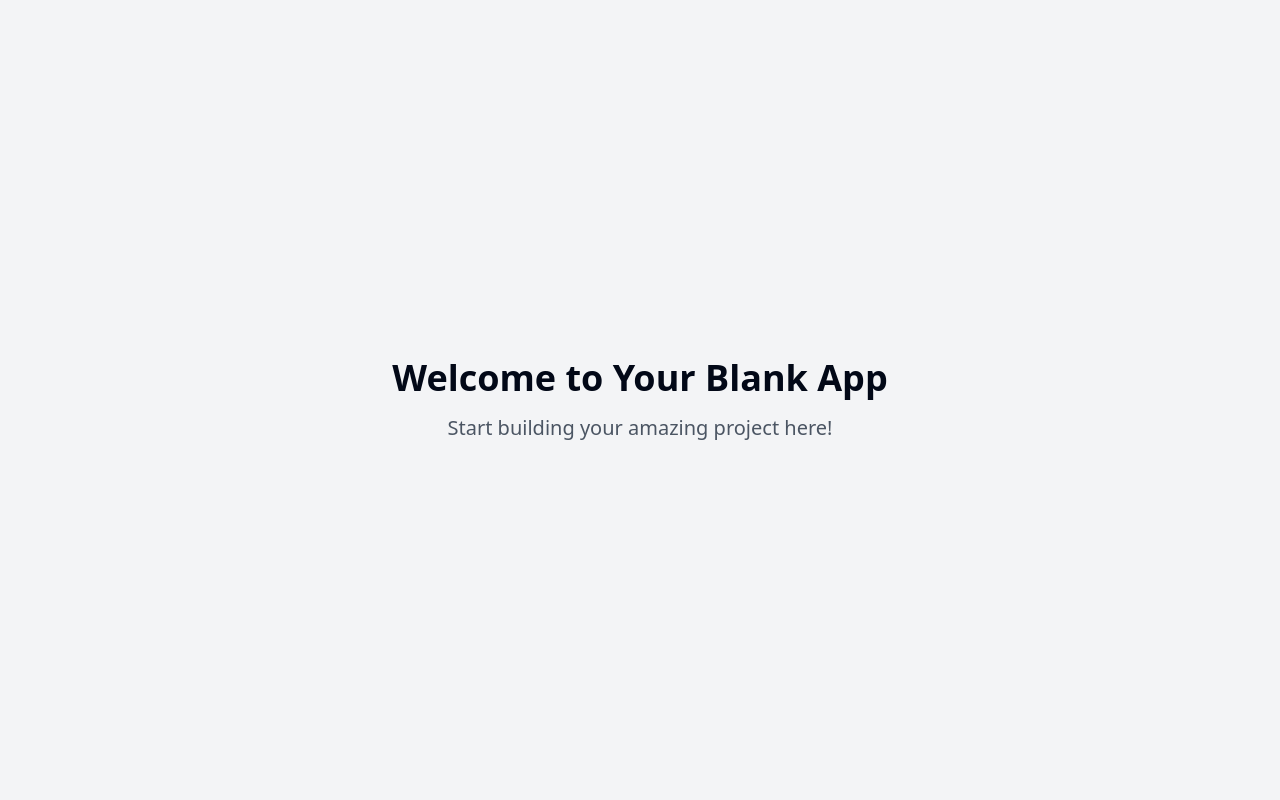
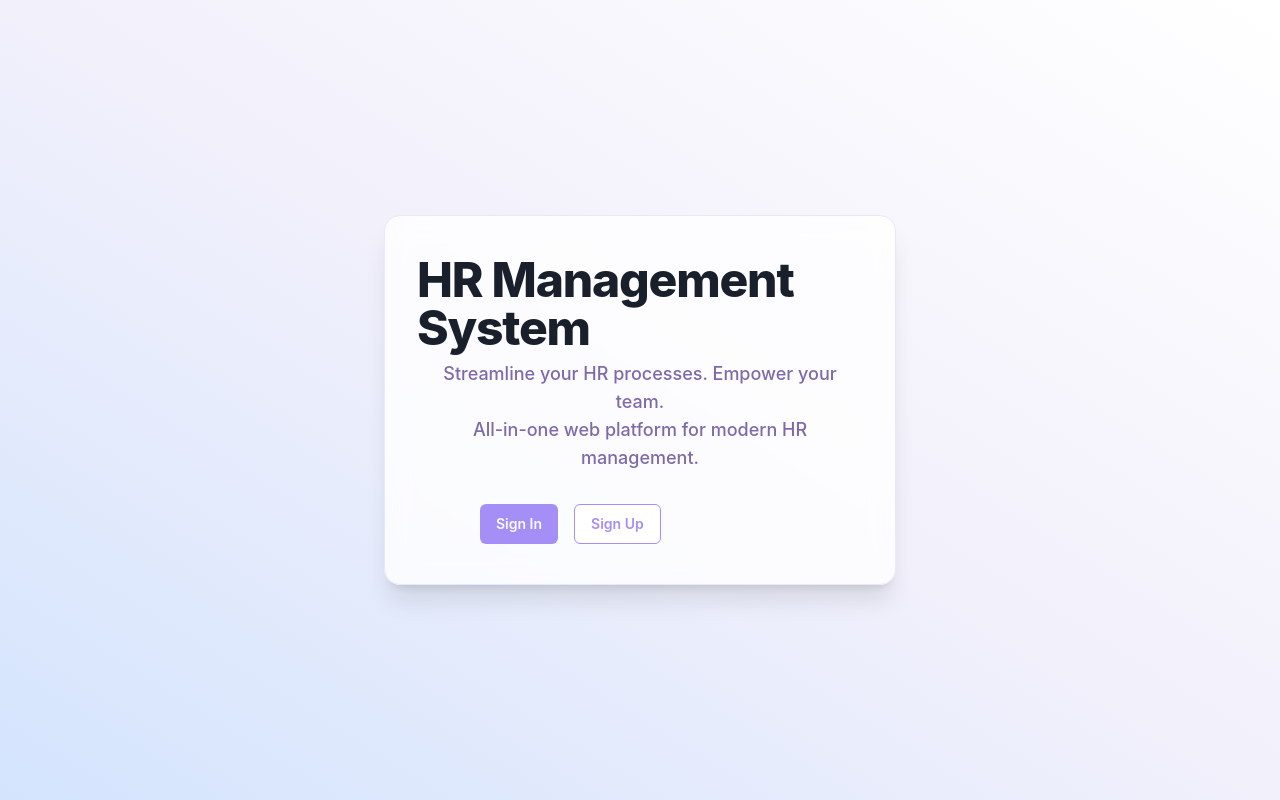
Before and after one commit to JmMNDZA/hresource-hub-connect, a React (Vite) app: page / in a window 1280 px wide. Built offline with nearby package versions, Linux system fonts and the light colour scheme.

Commit message:
Add sign in/up buttons and forms
Implement sign in and sign up buttons on the home page. Add sign up form with "Name", "Email", "Password", and "Confirm Password" fields.

```diff
--- /dev/null
+++ b/src/components/SignInDialog.tsx
@@ -0,0 +1,43 @@
+
+import * as React from "react";
+import {
+  Dialog,
+  DialogTrigger,
+  DialogContent,
+  DialogHeader,
+  DialogTitle,
+  DialogDescription,
+  DialogFooter,
+  DialogClose
+} from "@/components/ui/dialog";
+import { Button } from "@/components/ui/button";
+
+const SignInDialog = () => {
+  const [open, setOpen] = React.useState(false);
+  return (
+    <Dialog open={open} onOpenChange={setOpen}>
+      <DialogTrigger asChild>
+        <Button className="w-full md:w-auto bg-primary text-primary-foreground font-semibold">
+          Sign In
+        </Button>
+      </DialogTrigger>
+      <DialogContent className="max-w-xs">
+        <DialogHeader>
+          <DialogTitle>Sign In</DialogTitle>
+          <DialogDescription>
+            Sign in functionality coming soon.
+          </DialogDescription>
+        </DialogHeader>
+        <DialogFooter>
+          <DialogClose asChild>
+            <Button variant="outline" className="w-full">
+              Close
+            </Button>
+          </DialogClose>
+        </DialogFooter>
+      </DialogContent>
+    </Dialog>
+  );
+};
+
+export default SignInDialog;
--- /dev/null
+++ b/src/components/SignUpDialog.tsx
@@ -0,0 +1,108 @@
+
+import * as React from "react";
+import {
+  Dialog,
+  DialogTrigger,
+  DialogContent,
+  DialogHeader,
+  DialogTitle,
+  DialogDescription,
+  DialogFooter,
+  DialogClose
+} from "@/components/ui/dialog";
+import { Label } from "@/components/ui/label";
+import { Input } from "@/components/ui/input";
+import { Button } from "@/components/ui/button";
+import { toast } from "@/hooks/use-toast";
+
+const SignUpDialog = () => {
+  const [open, setOpen] = React.useState(false);
+  const [form, setForm] = React.useState({
+    name: "",
+    email: "",
+    password: "",
+    confirm: "",
+  });
+  const [errors, setErrors] = React.useState<{ [k: string]: string }>({});
+  const [loading, setLoading] = React.useState(false);
+
+  const validate = () => {
+    const errs: { [k: string]: string } = {};
+    if (!form.name.trim()) errs.name = "Name required";
+    if (!form.email.trim()) errs.email = "Email required";
+    else if (!/^[\w-.]+@([\w-]+\.)+[\w-]{2,}$/.test(form.email)) errs.email = "Invalid email";
+    if (!form.password) errs.password = "Password required";
+    else if (form.password.length < 6) errs.password = "At least 6 characters";
+    if (form.password !== form.confirm) errs.confirm = "Passwords do not match";
+    return errs;
+  };
+
+  const onChange = (e: React.ChangeEvent<HTMLInputElement>) =>
+    setForm({ ...form, [e.target.name]: e.target.value });
+
+  const onSubmit = (e: React.FormEvent) => {
+    e.preventDefault();
+    const errs = validate();
+    setErrors(errs);
+    if (Object.keys(errs).length === 0) {
+      setLoading(true);
+      setTimeout(() => {
+        setLoading(false);
+        setOpen(false);
+        setForm({ name: "", email: "", password: "", confirm: "" });
+        toast({ title: "Sign up successful!", description: "Welcome aboard 👋" });
+      }, 900);
+    }
+  };
+
+  return (
+    <Dialog open={open} onOpenChange={setOpen}>
+      <DialogTrigger asChild>
+        <Button
+          variant="outline"
+          className="w-full md:w-auto border-primary text-primary hover:bg-primary/10 font-semibold"
+        >
+          Sign Up
+        </Button>
+      </DialogTrigger>
+      <DialogContent className="max-w-md">
+        <DialogHeader>
+          <DialogTitle>Create your account</DialogTitle>
+          <DialogDescription>Join the HR Management System</DialogDescription>
+        </DialogHeader>
+        <form className="mt-2 space-y-3" onSubmit={onSubmit} noValidate>
+          <div>
+            <Label htmlFor="name">Name</Label>
+            <Input id="name" name="name" autoFocus autoComplete="name" value={form.name} onChange={onChange} />
+            {errors.name && <span className="text-xs text-red-500">{errors.name}</span>}
+          </div>
+          <div>
+            <Label htmlFor="email">Email</Label>
+            <Input id="email" name="email" type="email" autoComplete="email" value={form.email} onChange={onChange} />
+            {errors.email && <span className="text-xs text-red-500">{errors.email}</span>}
+          </div>
+          <div>
+            <Label htmlFor="password">Password</Label>
+            <Input id="password" name="password" type="password" autoComplete="new-password" value={form.password} onChange={onChange} />
+            {errors.password && <span className="text-xs text-red-500">{errors.password}</span>}
+          </div>
+          <div>
+            <Label htmlFor="confirm">Confirm Password</Label>
+            <Input id="confirm" name="confirm" type="password" autoComplete="new-password" value={form.confirm} onChange={onChange} />
+            {errors.confirm && <span className="text-xs text-red-500">{errors.confirm}</span>}
+          </div>
+          <DialogFooter>
+            <Button type="submit" className="w-full bg-primary text-primary-foreground" disabled={loading}>
+              {loading ? "Creating..." : "Create Account"}
+            </Button>
+          </DialogFooter>
+        </form>
+        <DialogClose asChild>
+          <button className="absolute top-3 right-3 text-gray-400 hover:text-gray-700" aria-label="Close">&times;</button>
+        </DialogClose>
+      </DialogContent>
+    </Dialog>
+  );
+};
+
+export default SignUpDialog;
--- a/src/index.css
+++ b/src/index.css
@@ -1,3 +1,4 @@
+
 @tailwind base;
 @tailwind components;
 @tailwind utilities;
@@ -6,76 +7,51 @@
   :root {
     --background: 0 0% 100%;
     --foreground: 222.2 84% 4.9%;
-
     --card: 0 0% 100%;
     --card-foreground: 222.2 84% 4.9%;
-
     --popover: 0 0% 100%;
     --popover-foreground: 222.2 84% 4.9%;
-
-    --primary: 222.2 47.4% 11.2%;
+    --primary: 253 84% 76%; /* custom purple #9b87f5 */
     --primary-foreground: 210 40% 98%;
-
     --secondary: 210 40% 96.1%;
     --secondary-foreground: 222.2 47.4% 11.2%;
-
     --muted: 210 40% 96.1%;
     --muted-foreground: 215.4 16.3% 46.9%;
-
-    --accent: 210 40% 96.1%;
+    --accent: 199 74% 60%; /* accent blue #1EAEDB */
     --accent-foreground: 222.2 47.4% 11.2%;
-
     --destructive: 0 84.2% 60.2%;
     --destructive-foreground: 210 40% 98%;
-
     --border: 214.3 31.8% 91.4%;
     --input: 214.3 31.8% 91.4%;
     --ring: 222.2 84% 4.9%;
-
     --radius: 0.5rem;
-
     --sidebar-background: 0 0% 98%;
-
     --sidebar-foreground: 240 5.3% 26.1%;
-
     --sidebar-primary: 240 5.9% 10%;
-
     --sidebar-primary-foreground: 0 0% 98%;
-
     --sidebar-accent: 240 4.8% 95.9%;
-
     --sidebar-accent-foreground: 240 5.9% 10%;
-
     --sidebar-border: 220 13% 91%;
-
     --sidebar-ring: 217.2 91.2% 59.8%;
   }
 
   .dark {
     --background: 222.2 84% 4.9%;
     --foreground: 210 40% 98%;
-
     --card: 222.2 84% 4.9%;
     --card-foreground: 210 40% 98%;
-
     --popover: 222.2 84% 4.9%;
     --popover-foreground: 210 40% 98%;
-
     --primary: 210 40% 98%;
     --primary-foreground: 222.2 47.4% 11.2%;
-
     --secondary: 217.2 32.6% 17.5%;
     --secondary-foreground: 210 40% 98%;
-
     --muted: 217.2 32.6% 17.5%;
     --muted-foreground: 215 20.2% 65.1%;
-
     --accent: 217.2 32.6% 17.5%;
     --accent-foreground: 210 40% 98%;
-
     --destructive: 0 62.8% 30.6%;
     --destructive-foreground: 210 40% 98%;
-
     --border: 217.2 32.6% 17.5%;
     --input: 217.2 32.6% 17.5%;
     --ring: 212.7 26.8% 83.9%;
@@ -97,5 +73,7 @@
 
   body {
     @apply bg-background text-foreground;
+    font-family: 'Inter', 'Segoe UI', Arial, sans-serif;
+    min-height: 100vh;
   }
 }
--- a/src/pages/Index.tsx
+++ b/src/pages/Index.tsx
@@ -1,11 +1,24 @@
-// Update this page (the content is just a fallback if you fail to update the page)
+
+// Home page for HR management system
+
+import SignUpDialog from "@/components/SignUpDialog";
+import SignInDialog from "@/components/SignInDialog";
 
 const Index = () => {
   return (
-    <div className="min-h-screen flex items-center justify-center bg-gray-100">
-      <div className="text-center">
-        <h1 className="text-4xl font-bold mb-4">Welcome to Your Blank App</h1>
-        <p className="text-xl text-gray-600">Start building your amazing project here!</p>
+    <div className="min-h-screen bg-gradient-to-tr from-[#d3e4fd] via-[#f1f0fb] to-white flex items-center justify-center px-4 py-12">
+      <div className="bg-white/80 shadow-xl rounded-2xl px-8 py-10 max-w-lg w-full flex flex-col items-center border border-[#e8e8fc] backdrop-blur-md">
+        <h1 className="text-4xl sm:text-5xl font-extrabold text-[#1A1F2C] mb-2 tracking-tight">
+          HR Management System
+        </h1>
+        <p className="text-lg text-[#7E69AB] font-medium mb-8 text-center">
+          Streamline your HR processes. Empower your team.<br />
+          All-in-one web platform for modern HR management.
+        </p>
+        <div className="flex flex-col md:flex-row gap-4 w-full max-w-xs">
+          <SignInDialog />
+          <SignUpDialog />
+        </div>
       </div>
     </div>
   );
```
